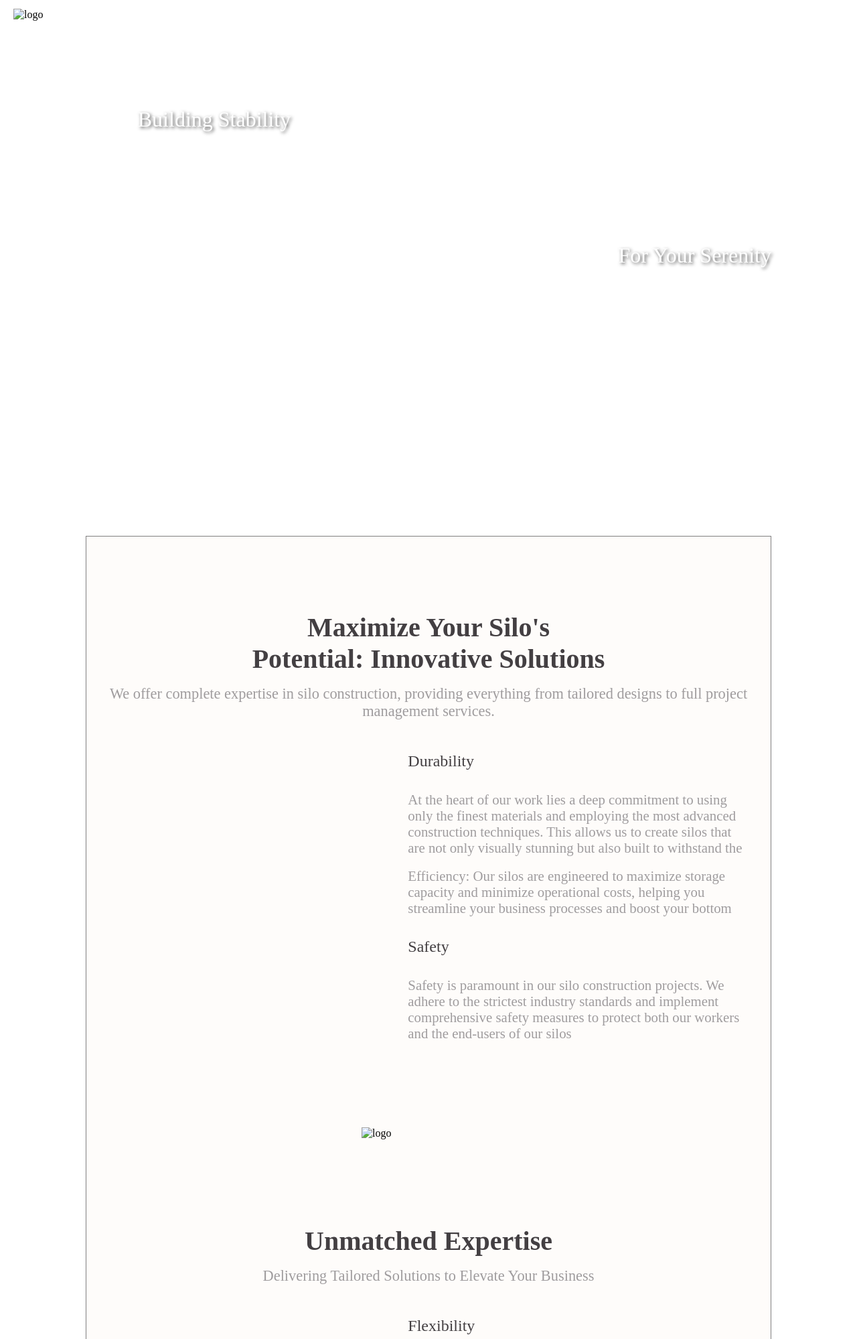
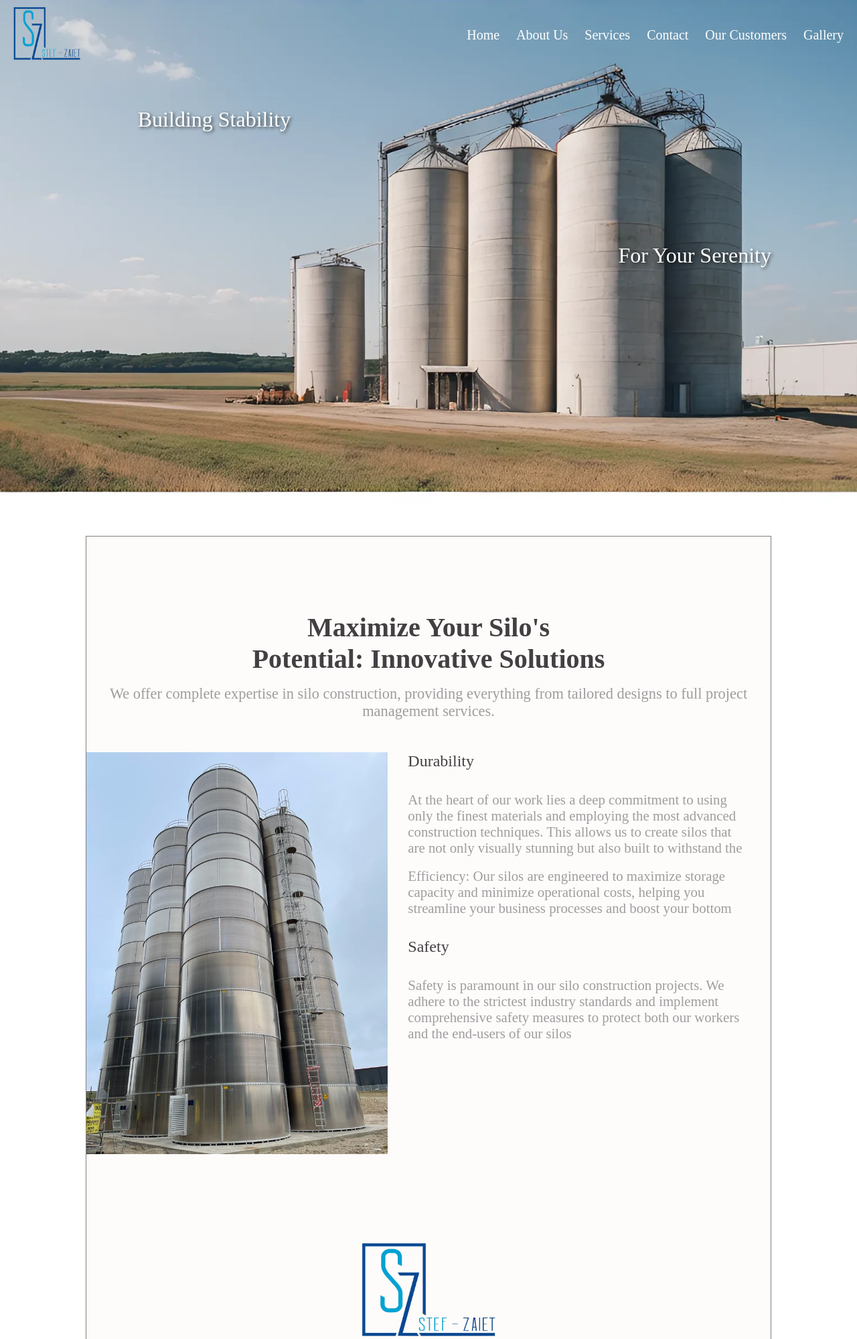
Before and after one commit to KiuKralj/S-Z-project, a plain HTML site: page index.html in a window 1280 px wide. Shown: the top 1999 px of the page at 67% size. Drawn offline with Linux system fonts and the light colour scheme; the site is published under a folder, as on GitHub Pages, so addresses that start at the root find nothing.

Commit message:
update pictures

```diff
--- a/index.html
+++ b/index.html
@@ -10,7 +10,7 @@
     <div class="main">
       <header>
         <div class="logo">
-          <img src="/Images/SZ - Logo.png" alt="logo" />
+          <img src="Images/SZ - Logo.png" alt="logo" />
         </div>
         <nav>
           <ul class="nav-links">
@@ -38,7 +38,7 @@
         </div>
         <div class="wrapper">
             <div class="image1">
-                <img src="/Images/silosi.jpeg" alt="">
+                <img src="Images/silosi.jpeg" alt="">
             </div>
             <div class="text">
                 <h3>Durability</h3>
@@ -49,7 +49,7 @@
             </div>
         </div>
         <div class="logo-center">
-          <img src="/Images/SZ - Logo.png" alt="logo" />
+          <img src="Images/SZ - Logo.png" alt="logo" />
         </div>
         <div class="info-2">
           <div class="maximize-2">
@@ -60,7 +60,7 @@
       </div>
         <div class="wrapper">
           <div class="image1">
-            <img src="/Images/workers.jpeg" alt="">
+            <img src="Images/workers.jpeg" alt="">
         </div>
         <div class="text">
           <h3>Flexibility</h3>
@@ -70,7 +70,7 @@
         </div>
         </div>
         <div class="logo-center">
-          <img src="/Images/SZ - Logo.png" alt="logo" />
+          <img src="Images/SZ - Logo.png" alt="logo" />
         </div>
       </div>
     </div>
--- a/style.css
+++ b/style.css
@@ -50,7 +50,7 @@ nav ul{
     height: 100vh;
     width: 100%;
     /* height: calc(100vh - 90px); */
-    background-image: url('/Images/silos-2.webp');
+    background-image: url('Images/silos-2.webp');
     background-size: cover;
     background-position: center;
     background-repeat: no-repeat;
```
